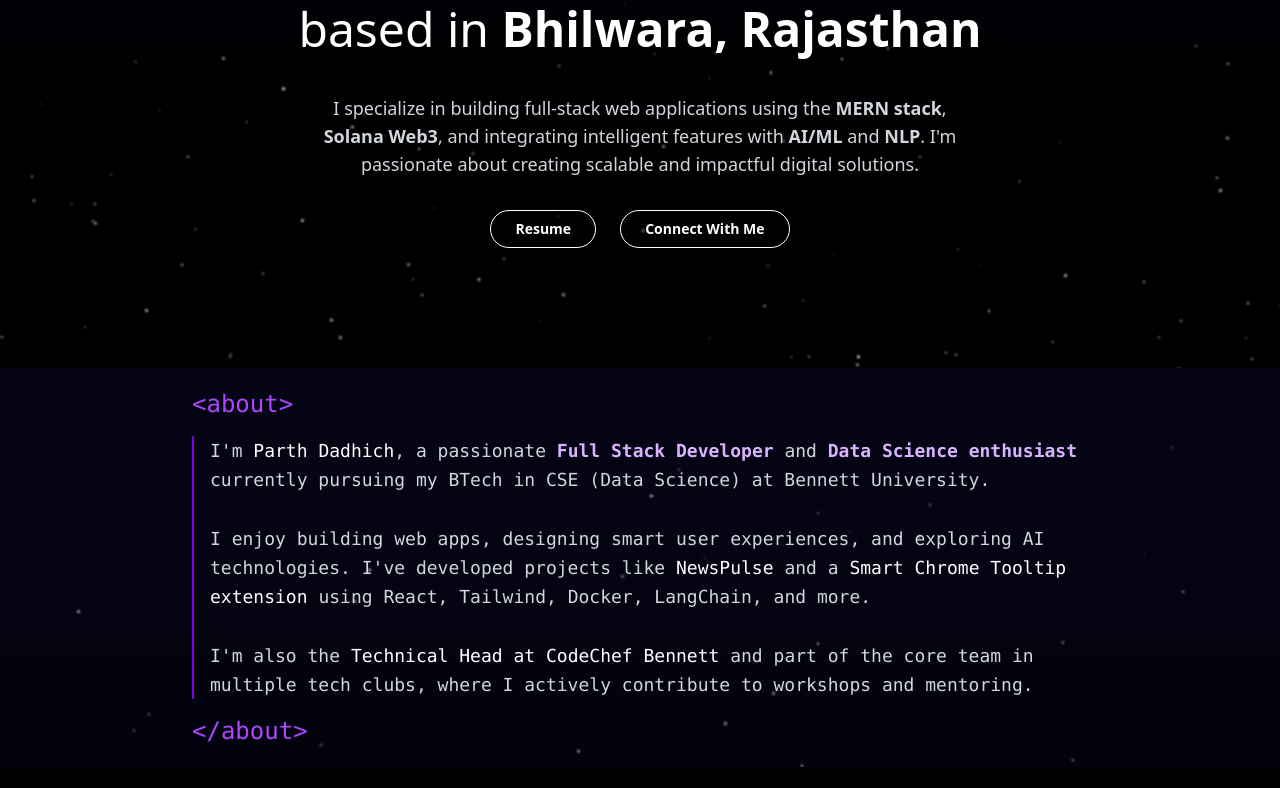
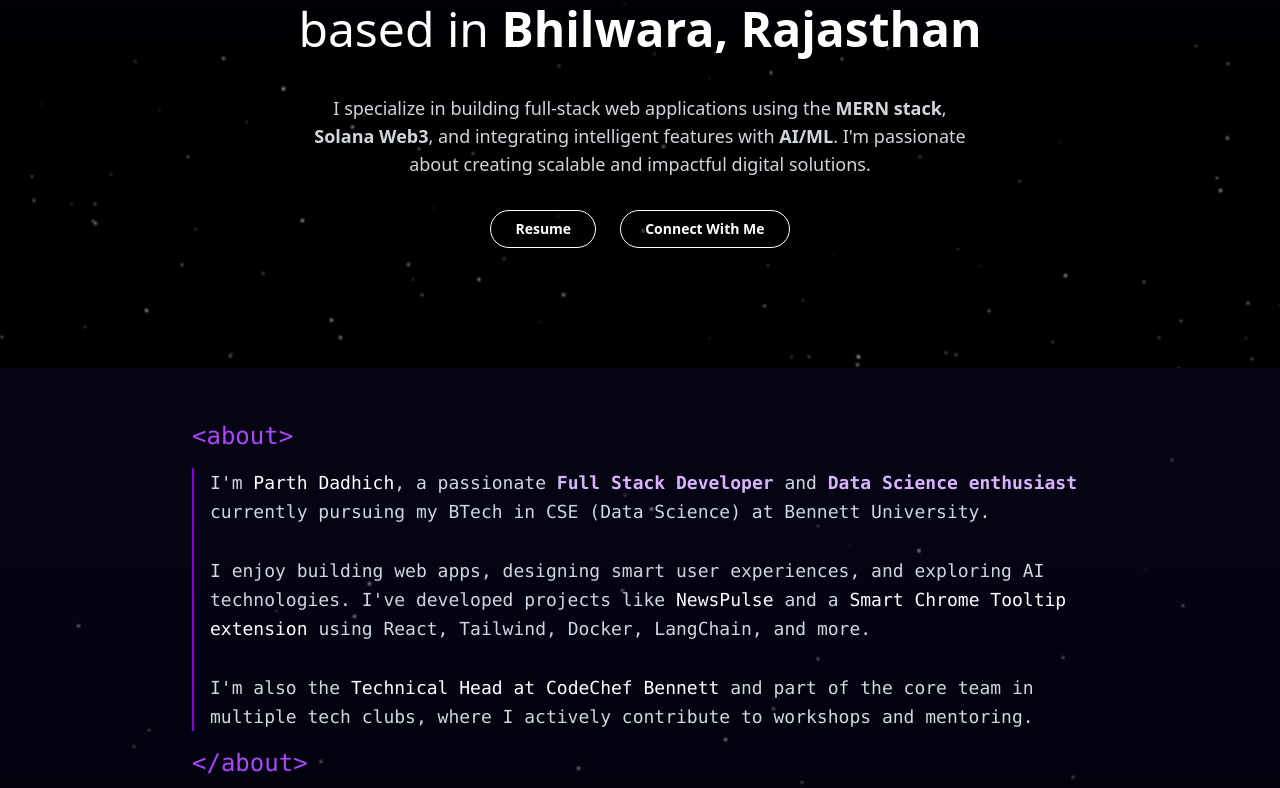
Before and after one commit to parth9784/My-portfolio, a React (Vite) app: page / in a window 1280 px wide. Shown: the part 432-1220 px from the top of the page. Built offline with nearby package versions, Linux system fonts and the light colour scheme; a web font is replaced by a local one.

Commit message:
improved the project

```diff
--- a/src/About.tsx
+++ b/src/About.tsx
@@ -2,7 +2,7 @@ import { motion } from "framer-motion";
 
 export default function About() {
     return (
-        <section id="about" className="w-full text-white py-5  px-6">
+        <section id="about" className="w-full text-white py-9 sm:mt-4  px-6">
 
             <motion.div
                 initial={{ opacity: 0, x: -80 }}
--- a/src/App.tsx
+++ b/src/App.tsx
@@ -23,8 +23,6 @@ function App() {
   return (
     <div className="relative bg-gradient-to-b from-[#0a0a23] to-black min-h-screen scroll-smooth overflow-y-hidden">
       <Stars />
-
-
       <Navbar
         onScrollToExperience={() => scrollToSection(experienceRef)}
         onScrollToProjects={() => scrollToSection(projectsRef)}
--- a/src/Hero.tsx
+++ b/src/Hero.tsx
@@ -13,7 +13,7 @@ export default function Hero({ onScrollToConnect }: { onScrollToConnect: () => v
                 </h1>
                 <p className="mt-4 text-base sm:text-lg text-gray-300 max-w-2xl">
                     I specialize in building full-stack web applications using the <strong>MERN stack</strong>, <strong>Solana Web3</strong>,
-                    and integrating intelligent features with <strong>AI/ML</strong> and <strong>NLP</strong>. I'm passionate about creating
+                    and integrating intelligent features with <strong>AI/ML</strong>. I'm passionate about creating
                     scalable and impactful digital solutions.
                 </p>
                 <div className="flex flex-col sm:flex-row gap-4 sm:gap-6 mt-8">
--- a/src/Projects.tsx
+++ b/src/Projects.tsx
@@ -44,6 +44,7 @@ export default function Projects() {
                 <div className="grid grid-cols-1 sm:grid-cols-2 xl:grid-cols-4 gap-8">
                     {projects.map((project, index) => (
                         <motion.div
+                            onClick={() => { window.open(project.link, "_blank") }}
                             key={index}
                             whileHover={{ scale: 1.02 }}
                             initial={{ opacity: 0, y: 40 }}
@@ -59,13 +60,17 @@ export default function Projects() {
                                 className="w-full h-40 object-center"
                             />
 
-                            {/* Static content */}
+
                             <div className="p-4">
                                 <h3 className="text-base font-semibold text-purple-300">{project.title}</h3>
-                                <p className="text-xs text-gray-400">Hover to explore</p>
+
+                                <p className="text-xs text-gray-400 block sm:hidden">Tap to explore</p>
+
+
+                                <p className="text-xs text-gray-400 hidden sm:block">Hover to explore</p>
                             </div>
 
-                            {/* Hover Overlay */}
+
                             <motion.div
                                 initial={{ opacity: 0, y: 20 }}
                                 whileHover={{ opacity: 1, y: 0 }}
```
